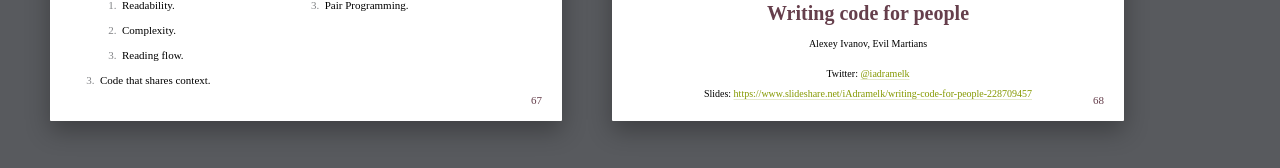
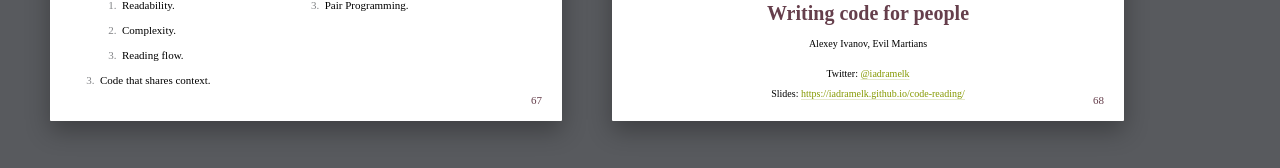
Before and after one commit to iAdramelk/code-reading, a website: page index.html in a window 1280 px wide. Shown: the part 11495-11663 px from the top of the page. Drawn offline with Linux system fonts and the light colour scheme; a web font is replaced by a local one.

Commit message:
Update path to slides

```diff
--- a/index.html
+++ b/index.html
@@ -861,10 +861,8 @@
       <p>
         Twitter: <a href="twitter.com/iadramelk">@iadramelk</a><br />
         Slides:
-        <a
-          href="https://www.slideshare.net/iAdramelk/writing-code-for-people-228709457"
-        >
-          https://www.slideshare.net/iAdramelk/writing-code-for-people-228709457
+        <a href="https://iadramelk.github.io/code-reading/">
+          https://iadramelk.github.io/code-reading/
         </a>
       </p>
     </section>
```
